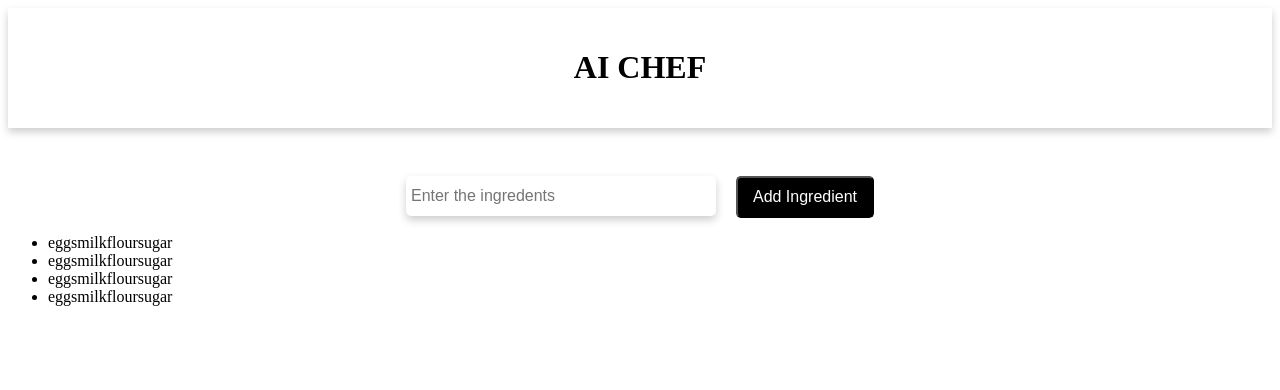
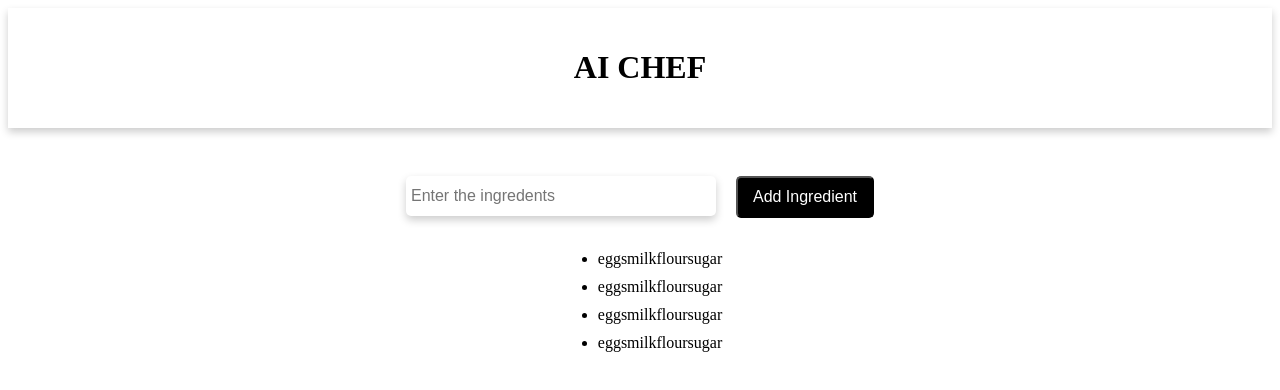
Before and after one commit to OshadhaPalliyaguru/Ai-Based-recipe-Generator, a React (Vite) app: page / in a window 1280 px wide. Shown: the top 390 px of the page. Built offline with nearby package versions, Linux system fonts and the light colour scheme.

Commit message:
add ingredient list styles for improved layout and user experience

```diff
--- a/src/App.css
+++ b/src/App.css
@@ -33,3 +33,13 @@
   border-radius: 5px;
 
 }
+
+.ingredient_list{
+  display: flex;
+  flex-direction: column;
+  justify-content: center;
+  align-items: center;
+  margin-top: 2rem;
+  gap: 10px;
+  flex-wrap: wrap;
+}
```
